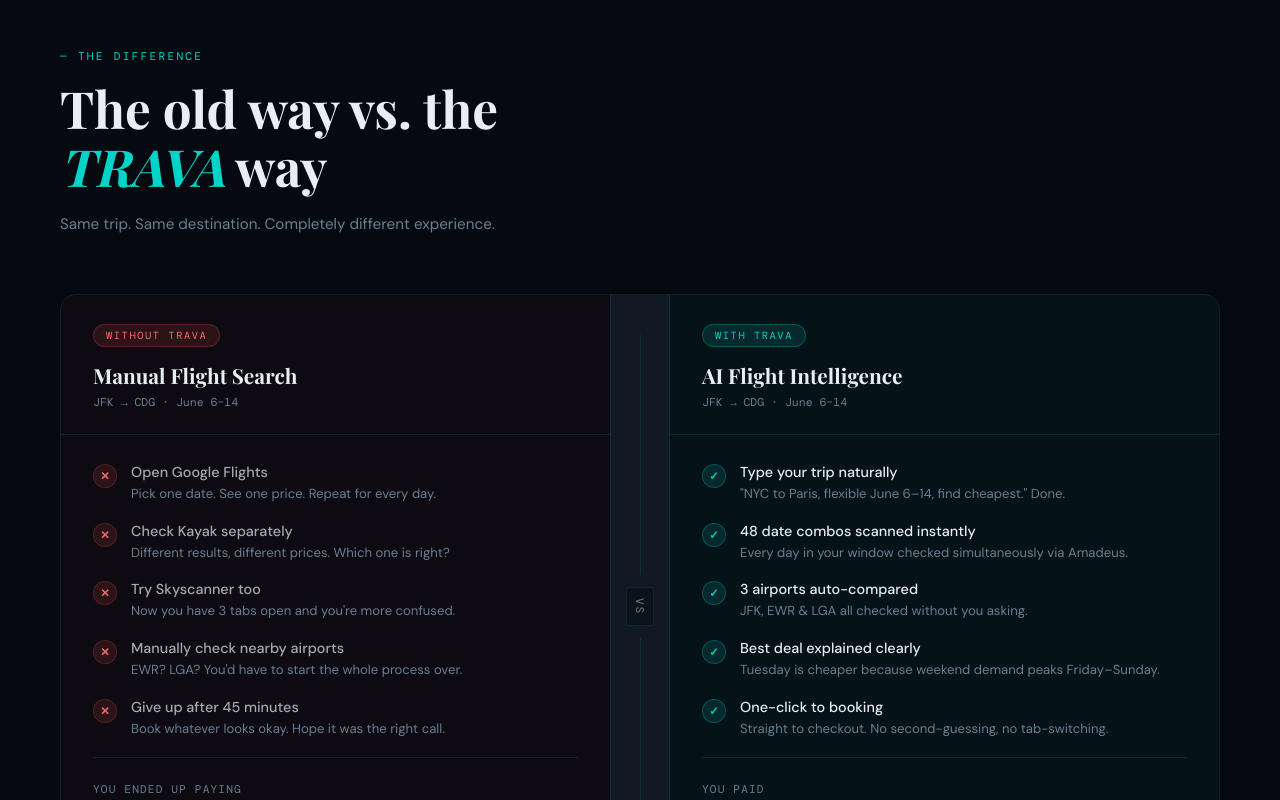
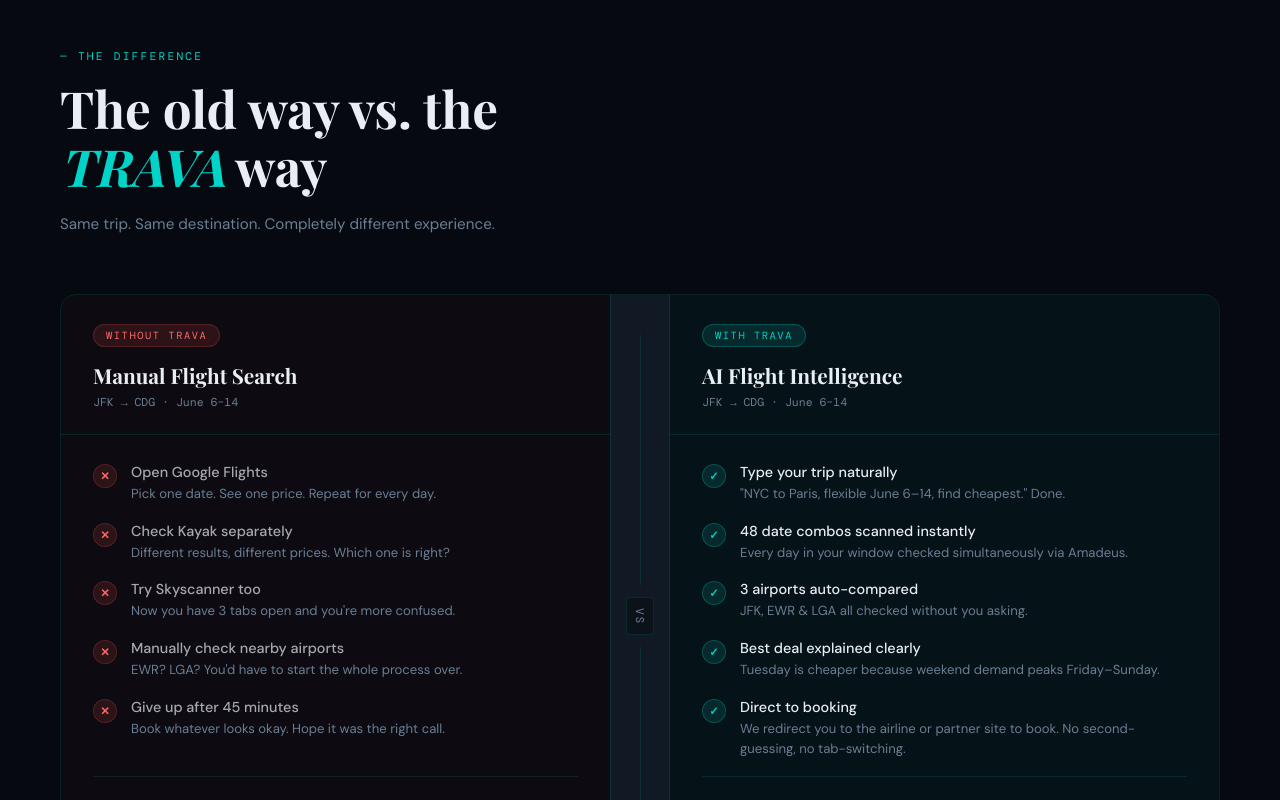
Before and after one commit to ryueriksson/TRAVA-Tease, a plain HTML site: page index.html in a window 1280 px wide. Shown: the part 3542-4342 px from the top of the page. Drawn offline with nearby package versions, Linux system fonts and the light colour scheme; a web font is replaced by a local one.

Commit message:
small fix

```diff
--- a/index.html
+++ b/index.html
@@ -676,7 +676,7 @@
       <div class="step-num">03 —</div>
       <span class="step-icon">✈</span>
       <h3>Book with confidence</h3>
-      <p>Get a clear recommendation with full reasoning. One click takes you straight to booking via our trusted partners. No hidden fees.</p>
+      <p>Get a clear recommendation with full reasoning. We'll redirect you straight to the airline or travel partner to complete your booking. No hidden fees.</p>
     </div>
   </div>
 </section>
@@ -864,8 +864,8 @@
         <div class="compare-step good-step">
           <div class="step-check good-check">✓</div>
           <div>
-            <div class="cs-title">One-click to booking</div>
-            <div class="cs-desc">Straight to checkout. No second-guessing, no tab-switching.</div>
+            <div class="cs-title">Direct to booking</div>
+            <div class="cs-desc">We redirect you to the airline or partner site to book. No second-guessing, no tab-switching.</div>
           </div>
         </div>
         <div class="compare-result good-result">
```
